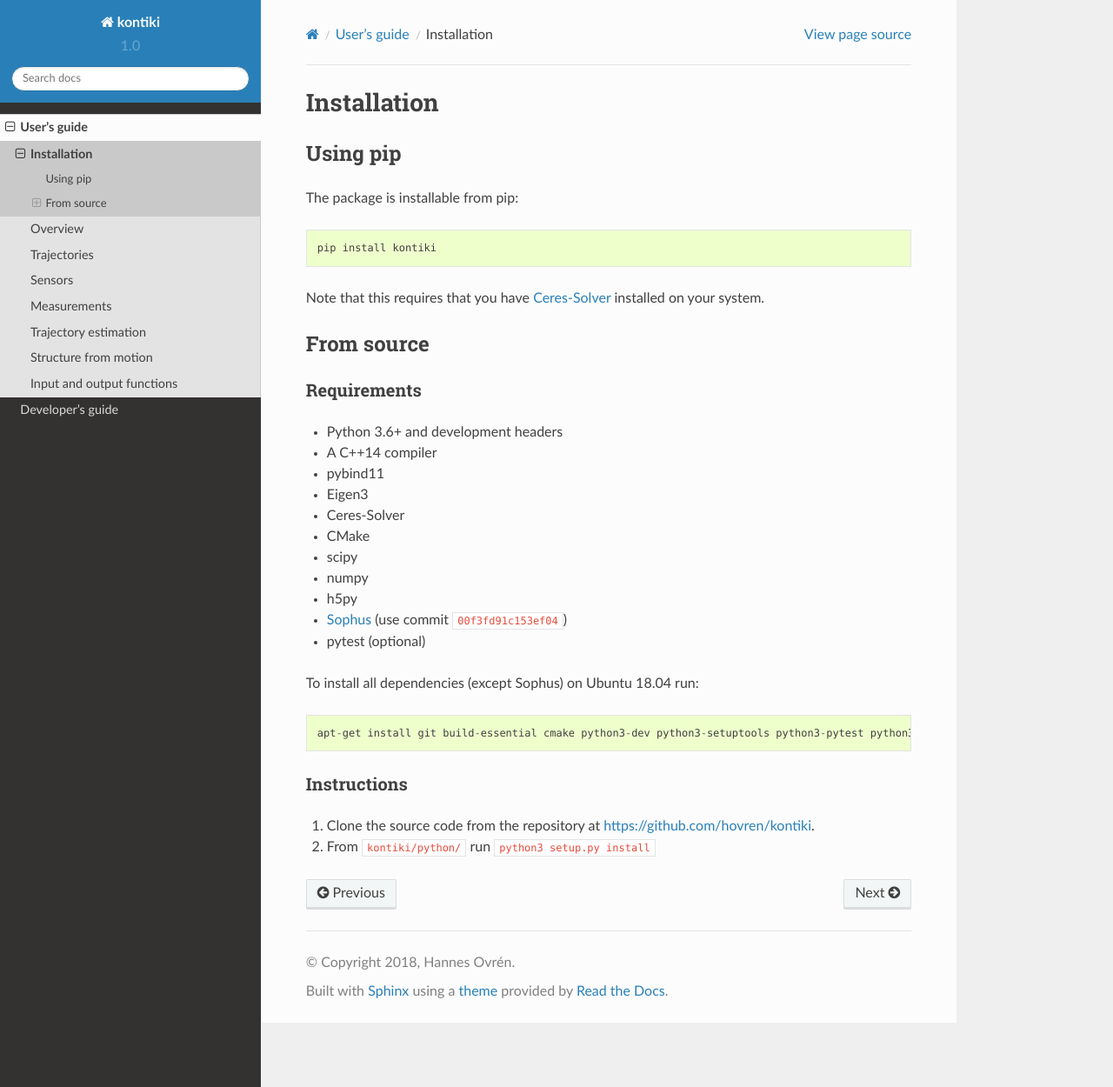
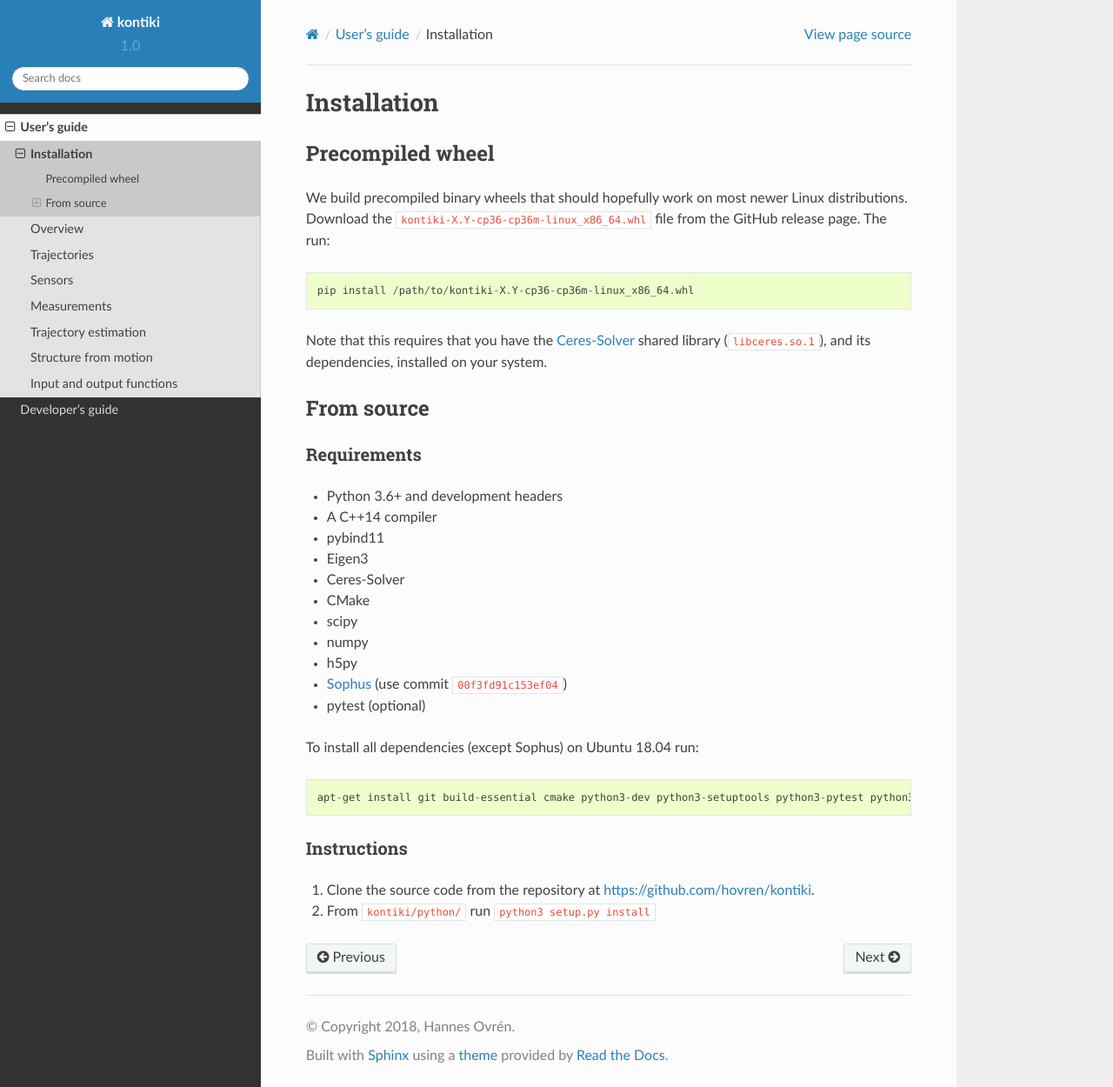
Before and after one commit to hovren/kontiki, a Sphinx documentation site: the page built from docs/users/install.rst, in a window 1280 px wide and 1250 px high. Shown: the whole window at 87% size. Built offline with Sphinx 7.4.7 and the Read the Docs theme 2.0.0, drawn with Linux system fonts in a browser that asks for light colours.

Commit message:
Install from PyPI not possible. Switch to precompiled wheels.

```diff
--- a/docs/users/install.rst
+++ b/docs/users/install.rst
@@ -2,14 +2,17 @@
 Installation
 ############
 
-Using pip
-=========
+Precompiled wheel
+=================
 
-The package is installable from pip::
+We build precompiled binary wheels that should hopefully work on most newer Linux distributions.
+Download the ``kontiki-X.Y-cp36-cp36m-linux_x86_64.whl`` file from the GitHub release page.
+The run::
 
-    pip install kontiki
+    pip install /path/to/kontiki-X.Y-cp36-cp36m-linux_x86_64.whl
 
-Note that this requires that you have `Ceres-Solver <https://ceres-solver.org>`_ installed on your system.
+Note that this requires that you have the `Ceres-Solver <https://ceres-solver.org>`_ shared library
+(``libceres.so.1``), and its dependencies, installed on your system.
 
 From source
 ============
```
